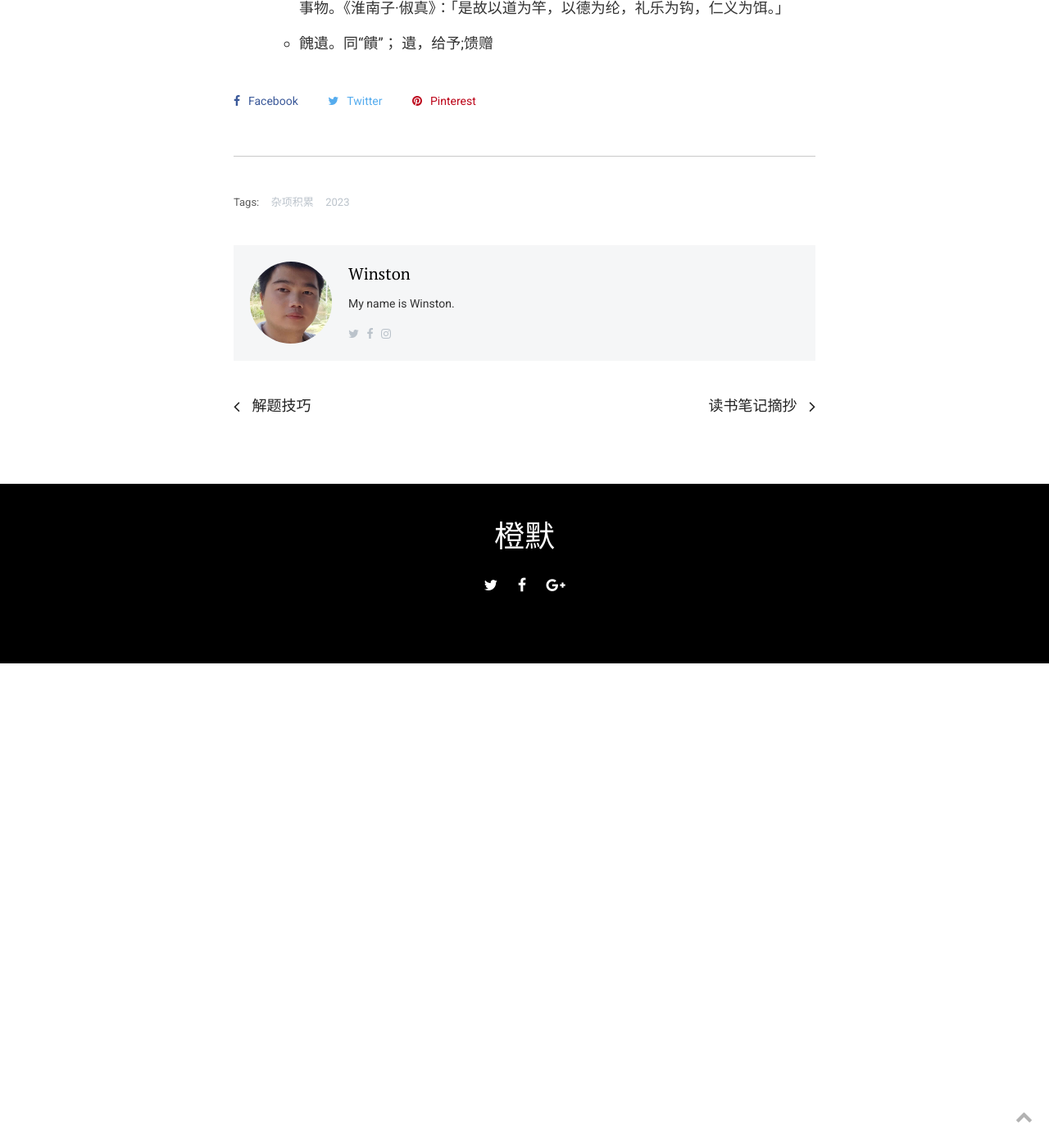
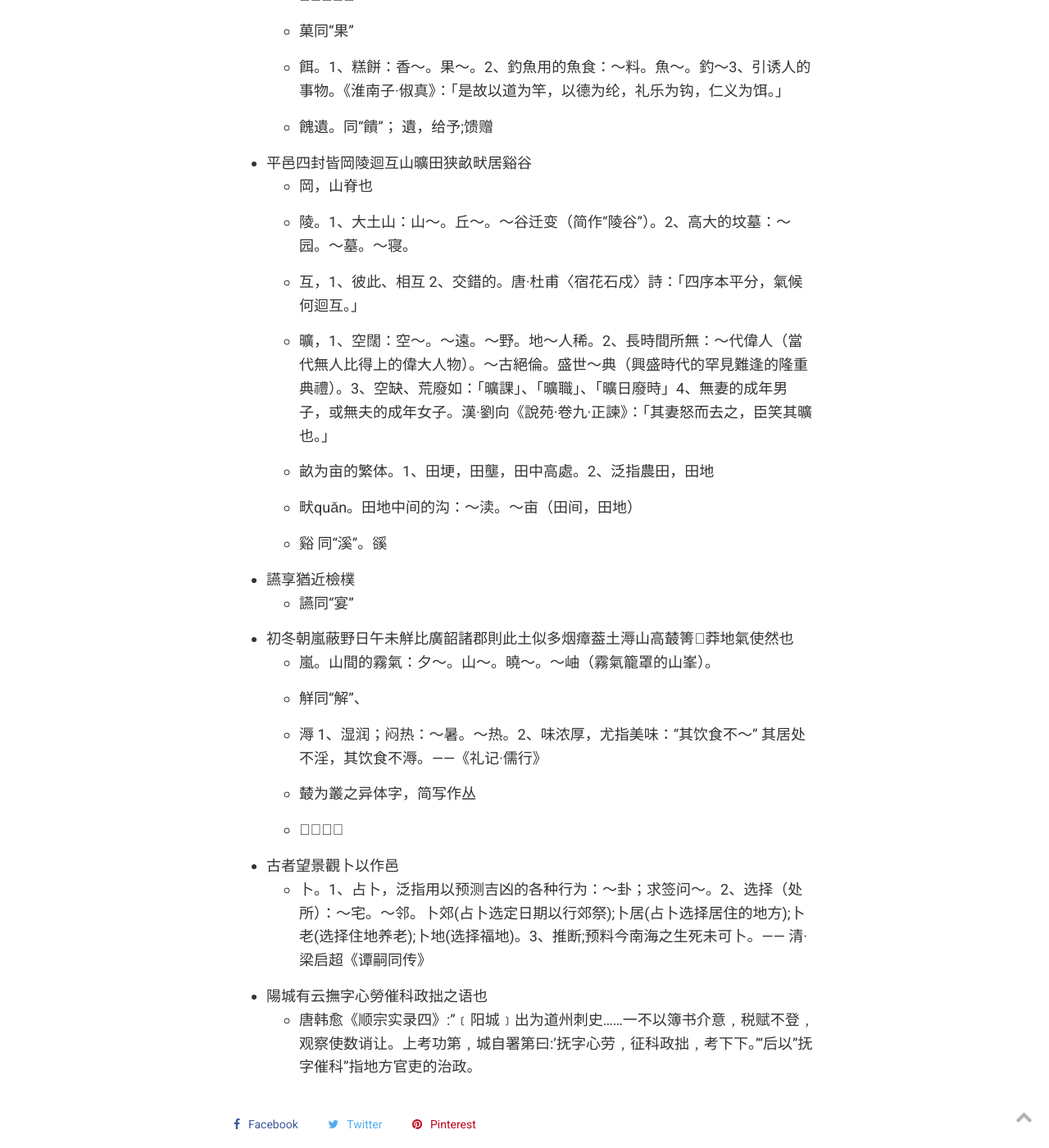
Before and after one commit to mytingbao/blog, a Jekyll site: the page built from _posts/公考积累/2023-05-17-杂项积累.md, in a window 1280 px wide and 1400 px high, scrolled down 13088 px. Shown: the whole window at 82% size. Built offline with Jekyll 4.4.1, drawn with Linux system fonts in a browser that asks for light colours; before the commit the page ends 13897 px from its top, so only the background shows below that; some of the changed text lies outside the part shown.

Commit message:
chore： 博客

```diff
--- a/_posts/公考积累/2023-05-17-杂项积累.md
+++ b/_posts/公考积累/2023-05-17-杂项积累.md
@@ -238,7 +238,7 @@ zuò
   - 《尔雅·释天》：“太歲在甲曰閼逢（è féng），在乙曰旃蒙。”
   - 單閼 chán è 太歲在寅曰摄提格，在卯曰单阏
 * 皋月穀旦 - 皋月，即五月；穀旦，良晨;晴朗美好的日子。旧时常用为吉日的代称。
-* 葢为蓋之通假字， 因爲，由於
+* 葢为蓋之通假字，简写作“盖”， 因爲，由於
 * 邑庠生，庠生也就是秀才之意,庠序即学校,明清时期叫州县学为“邑庠”,所以秀才也叫“邑庠生”,或叫“茂才”
 * 而志独闕焉，以故官茲土者，旣有興革無從攷據
   - 茲为兹之繁体，代詞。表示指示。 ①相當於“此”、“這”。 ②相當於“這樣”
@@ -282,7 +282,6 @@ zuò
 * 𦘕睂
  - 𦘕为畫的异体字
  - 睂为眉之本字。(眉)目上毛也
- -
 * 㤀为忘的异体字。不識也。从心从亡，亡亦聲。武方切
 * 並为并的繁体，其异体字有𠀤、竝
 * 有民被酒夜與仇闘
@@ -321,6 +320,12 @@ zuò
   - 天亶，意思是帝王的天性。明史·儒林传序：“﹝ 太祖 ﹞虽天亶英姿，而诸儒之功不为无助也。”
   - 聲教，声威教化。
   - 兹。1、这，这个，此：～日。～行（xíng）。2、现在：～聘请某先生为本校教员。
+
+* 纂誌按遺編訪耆逸察幽隱裒補成書以昭盛軌
+  - 裒póu 1、聚集：～集。～辑。～敛。2、汉·郑玄·笺：「裒，众也。」
+* 黌宫
+  - 黌为黉的繁体。hóng古代称学校：～门。～宇。～序。～宫。
+
 * 爰集儒生咨之鄉達詢之芻蕘缺者補之訛者正之有疑必核有幽必闡
   - 爰，1、于是：～书其事以告。2、改易，更换：～田
   - 芻蕘chúráo，刍荛之言。意思是割草打柴人的话。指普通百姓的浅陋言辞。也用作讲话者浅陋的见解的谦词。先民有言,询于刍荛。——《诗·大雅·板》
@@ -342,3 +347,27 @@ zuò
   - 菓同“果”
   - 餌。1、糕餅：香～。果～。2、釣魚用的魚食：～料。魚～。釣～3、引诱人的事物。《淮南子·俶真》：「是故以道为竿，以德为纶，礼乐为钩，仁义为饵。」
   - 餽遺。同“饋”； 遺，给予;馈赠
+
+* 平邑四封皆岡陵迴互山曠田狭畝畎居谿谷
+  - 岡，山脊也
+  - 陵。1、大土山：山～。丘～。～谷迁变（简作“陵谷”）。2、高大的坟墓：～园。～墓。～寝。
+  - 互，1、彼此、相互 2、交錯的。唐·杜甫〈宿花石戍〉詩：「四序本平分，氣候何迴互。」
+  - 曠，1、空闊：空～。～遠。～野。地～人稀。2、長時間所無：～代偉人（當代無人比得上的偉大人物）。～古絕倫。盛世～典（興盛時代的罕見難逢的隆重典禮）。3、空缺、荒廢如：「曠課」、「曠職」、「曠日廢時」4、無妻的成年男子，或無夫的成年女子。漢·劉向《說苑·卷九·正諫》：「其妻怒而去之，臣笑其曠也。」
+  - 畝为亩的繁体。1、田埂，田壟，田中高處。2、泛指農田，田地
+  - 畎quǎn。田地中间的沟：～渎。～亩（田间，田地）
+  - 谿 同“溪”。豀
+* 讌享猶近檢樸
+  - 讌同“宴”
+
+* 初冬朝嵐蔽野日午未觧比廣韶諸郡則此土似多烟瘴葢土溽山高樷箐𭓽莽地氣使然也
+  - 嵐。山間的霧氣：夕～。山～。曉～。～岫（霧氣籠罩的山峯）。
+  - 觧同“解”、
+  - 溽 1、湿润；闷热：～暑。～热。2、味浓厚，尤指美味：“其饮食不～” 其居处不淫，其饮食不溽。——《礼记·儒行》
+  - 樷为叢之异体字，简写作丛
+  - 𭓽同密。
+
+* 古者望景觀卜以作邑
+  - 卜。1、占卜，泛指用以预测吉凶的各种行为：～卦；求签问～。2、选择（处所）：～宅。～邻。卜郊(占卜选定日期以行郊祭);卜居(占卜选择居住的地方);卜老(选择住地养老);卜地(选择福地)。3、推断;预料今南海之生死未可卜。—— 清· 梁启超《谭嗣同传》
+
+* 陽城有云撫字心勞催科政拙之语也
+  - 唐韩愈《顺宗实录四》:"﹝阳城﹞出为道州刺史……一不以簿书介意﹐税赋不登﹐观察使数诮让。上考功第﹐城自署第曰:'抚字心劳﹐征科政拙﹐考下下。'"后以"抚字催科"指地方官吏的治政。
```
Also changed, not shown: _posts/公考积累/2023-10-07-关于植物.md (+20 -0 lines), images/post/2023/10/12.webp (added).
